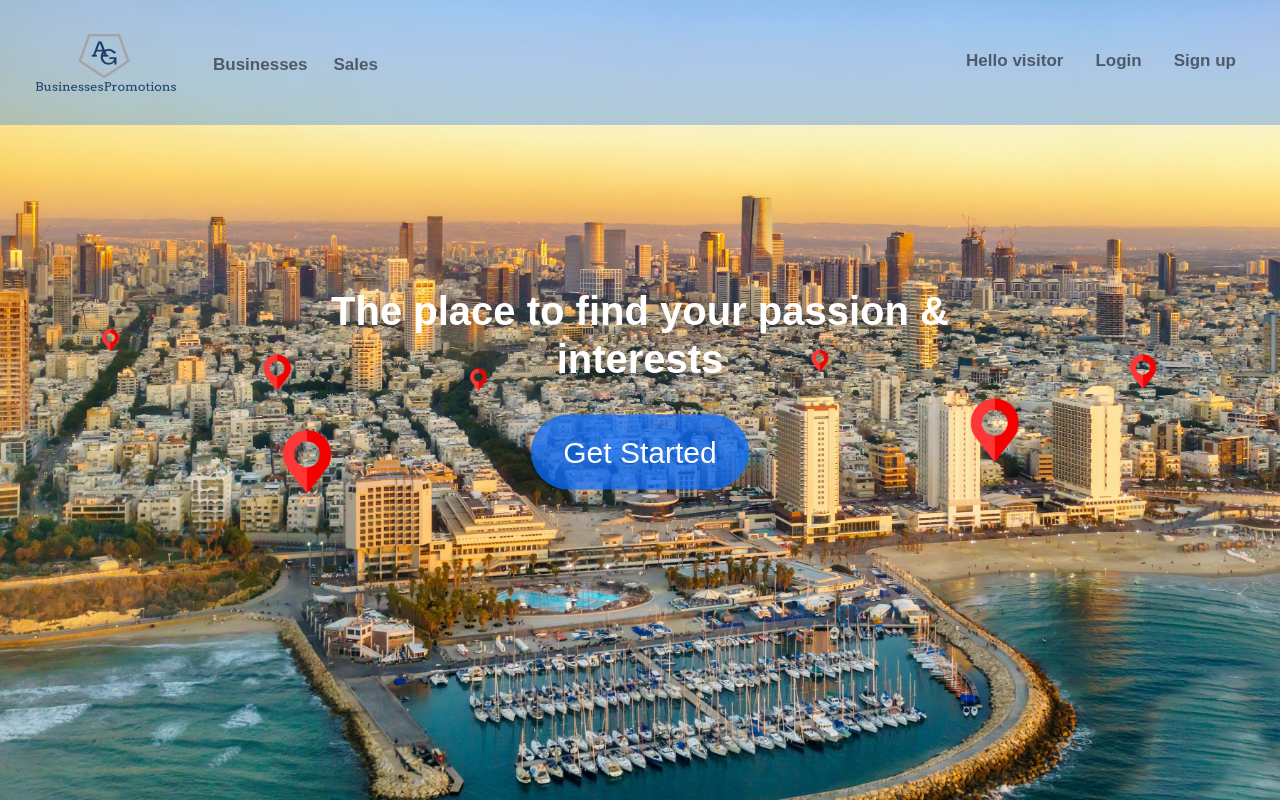
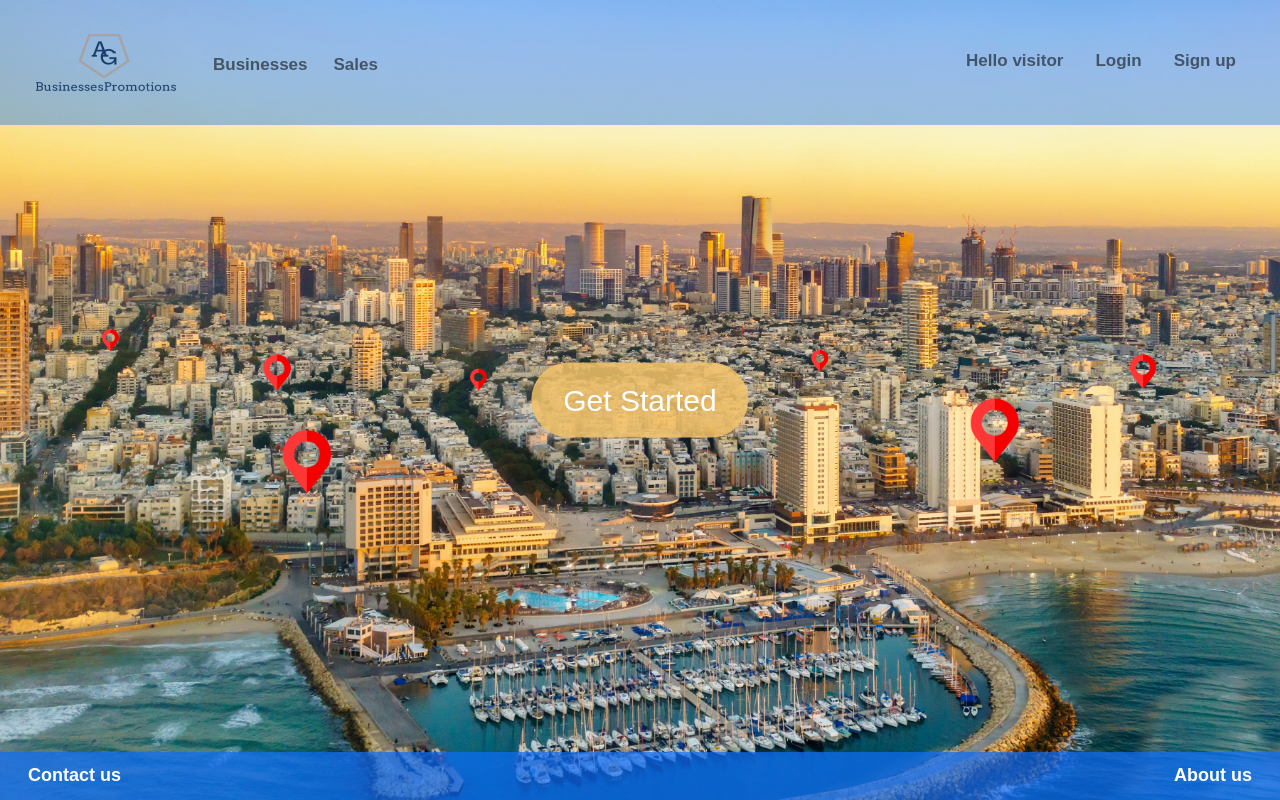
Before and after one commit to avivz450/A-GBusinessesPromotions, a Django app: page / in a window 1280 px wide. Run offline with Django 3.2, Linux system fonts and the light colour scheme; some libraries are stand-ins or nearby versions.

Commit message:
Added-Bottom-Navbar

```diff
--- a/App/Static/home/CSS/base_style.css
+++ b/App/Static/home/CSS/base_style.css
@@ -3,7 +3,7 @@ body {
 }
 
 .navbar-light {
-	background-color: rgba(13, 110, 253, 0.3);
+	background-color: rgba(13, 110, 253, 0.4);
 }
 
 .main-bg {
@@ -15,15 +15,16 @@ body {
 }
 
 .nav-item {
-	color: #000000;
+	color: white;
 	padding-top: 20px;
 	font-weight: bold;
 	font-size: 17px;
 }
 
+
 .shlifim-btn{
 	background-color:#A9D4D9;
-	color: black;
+	color:white;
  	padding: 10px 20px;
 	text-align: center;
 	font-size: 20px;
@@ -50,3 +51,26 @@ body {
 	padding-top: 0;
 	padding-bottom: 0;
 }
+
+/* Place the navbar at the bottom of the page, and make it stick */
+#bottomNavbar {
+	background-color: rgba(13, 110, 253, 0.7);
+	overflow: hidden;
+	position: fixed;
+	bottom: 0;
+	width: 100%;
+	padding-top: .1rem;
+	padding-bottom: .1rem;
+  }
+
+  /* Style the links inside the navigation bar */
+  #bottomNavbar a {
+	float: left;
+	display: block;
+	color:  white;
+	text-align: center;
+	padding: 9px 12px;
+	text-decoration: none;
+	font-size: 18px;
+	font-weight: bold;
+  }
--- a/App/Static/home/landing-page.css
+++ b/App/Static/home/CSS/landing-page.css
@@ -18,7 +18,7 @@ body {
 }
 
 .get_started_btn {
-  background-color: rgb(13 110 253 / 76%);
+  background-color: rgba(243, 194, 105, 0.85);
   color: white;
   padding: 15px 32px;
   text-align: center;
--- a/App/forms.py
+++ b/App/forms.py
@@ -4,9 +4,9 @@ from django.contrib.auth.models import User
 
 
 class SignUpForm(UserCreationForm):
-    first_name = forms.CharField(max_length=30, required=False, help_text='Optional.')
-    last_name = forms.CharField(max_length=30, required=False, help_text='Optional.')
-    email = forms.EmailField(max_length=254, help_text='Required. Inform a valid email address.')
+    first_name = forms.CharField(max_length=30, required=False)
+    last_name = forms.CharField(max_length=30, required=False)
+    email = forms.EmailField(max_length=254)
 
     class Meta:
         model = User
--- a/App/templates/home/base.html
+++ b/App/templates/home/base.html
@@ -74,14 +74,10 @@
 	 </div>
 	</nav>
 
-	{% for message in messages %}
-	<div class="alert alert-{{ message.tags }} alert-dismissible fade show" role="alert">
-		<strong>ERROR: </strong> {{ message }}
-		<button type="button" class="close" data-dismiss="alert" aria-label="Close">
-		  <span aria-hidden="true">&times;</span>
-		</button>
-	  </div>
-	{% endfor %}
+<div class="navbar" id="bottomNavbar">
+  <a href="#news">Contact us</a>
+  <a href="#contact">About us</a>
+</div>
 
 	{% block content %}{% endblock %}
 	 </body>
--- a/App/templates/home/landingpage.html
+++ b/App/templates/home/landingpage.html
@@ -3,7 +3,7 @@
 <link
   rel="stylesheet"
   type="text/css"
-  href="{% static 'home/landing-page.css' %}"
+  href="{% static 'home/CSS/landing-page.css' %}"
 />
 <body class="landing-bg">
   <div class="center">
@@ -15,9 +15,6 @@
     />
     {% endcomment %}
     <div class="text-center">
-      <h1 class="text-center font-weight-bold txt">
-        The place to find your passion & interests
-      </h1>
       {% comment %} "{% url 'explore-page' %}" {% endcomment %}
       <a
         href="#"
```
Also changed, not shown: App/Static/home/CSS/login_style.css (+0 -31 lines).
